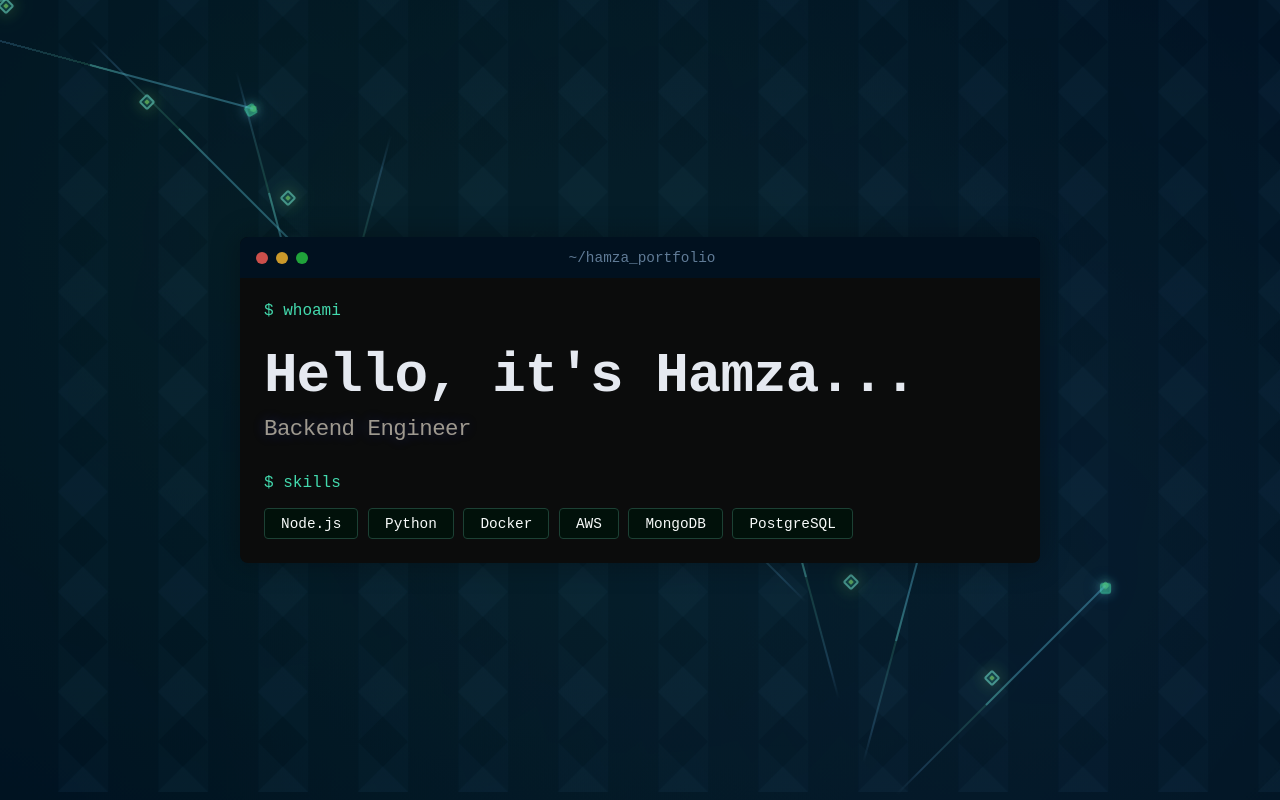
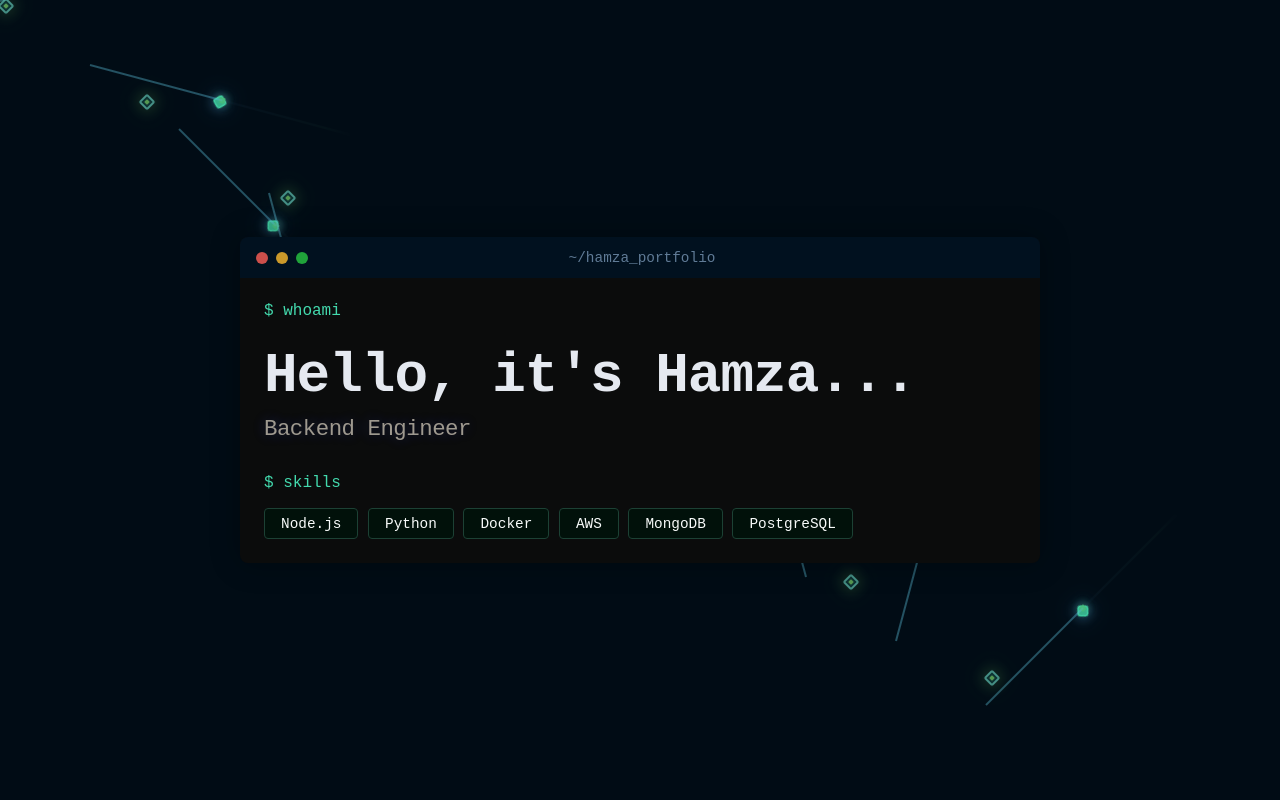
Before and after one commit to Hamza-18/portfolio-frontend, an Angular app: page / in a window 1280 px wide. Built offline with nearby package versions, Linux system fonts and the light colour scheme.

Commit message:
#1 fix background theme

```diff
--- a/src/app/home/home.component.scss
+++ b/src/app/home/home.component.scss
@@ -8,63 +8,10 @@
   display: flex;
   justify-content: center;
   align-items: center;
-  background: #011221;
+  background: #010C15;
   position: relative;
   overflow: hidden;
   padding: 2rem;
-
-  &::before {
-    content: '';
-    position: absolute;
-    top: 0;
-    left: 0;
-    width: 100%;
-    height: 100%;
-    background:
-      linear-gradient(45deg, rgba(99, 179, 237, 0.03) 25%, transparent 25%) -50px 0,
-      linear-gradient(135deg, rgba(99, 179, 237, 0.03) 25%, transparent 25%) -50px 0,
-      linear-gradient(45deg, transparent 75%, rgba(99, 179, 237, 0.03) 75%),
-      linear-gradient(135deg, transparent 75%, rgba(99, 179, 237, 0.03) 75%);
-    background-size: 100px 100px;
-    animation: moveGrid 30s linear infinite;
-  }
-
-  &::after {
-    content: '';
-    position: absolute;
-    top: 0;
-    left: 0;
-    width: 100%;
-    height: 100%;
-    background:
-      radial-gradient(circle at 20% 30%, rgba(72, 187, 120, 0.08), transparent 70%),
-      radial-gradient(circle at 80% 70%, rgba(99, 179, 237, 0.08), transparent 70%),
-      radial-gradient(circle at 50% 50%, rgba(72, 187, 120, 0.05), transparent 90%);
-    animation: pulse 8s ease-in-out infinite;
-  }
-}
-
-@keyframes moveGrid {
-  0% {
-    transform: translateX(0) translateY(0);
-  }
-  50% {
-    transform: translateX(25px) translateY(-25px);
-  }
-  100% {
-    transform: translateX(0) translateY(0);
-  }
-}
-
-@keyframes pulse {
-  0%, 100% {
-    opacity: 0.9;
-    transform: scale(1);
-  }
-  50% {
-    opacity: 0.7;
-    transform: scale(1.05);
-  }
 }
 
 @keyframes pulse-line {
@@ -159,9 +106,15 @@
             height: 2px;
             background: rgba(56, 139, 253, 0.2);
             right: random(30) * 1%;
-        transform: rotate(#{random(180) - 90}deg);
+            // Only allow diagonals at 45deg or -45deg
+            @if $j == 1 {
+            transform: rotate(45deg);
+            } @else {
+            transform: rotate(-45deg);
             }
         }
+    }
+
   }
 }
 
@@ -209,10 +162,10 @@
   100% { transform: rotate(360deg); }
 }
 
-@keyframes glow {
-  0% { opacity: 0.5; filter: brightness(1); }
-  100% { opacity: 1; filter: brightness(1.3); }
-}
+// @keyframes glow {
+//   0% { opacity: 0.5; filter: brightness(1); }
+//   100% { opacity: 1; filter: brightness(1.3); }
+// }
 
 .content {
   z-index: 10;
```
Lines whose indentation alone changed are shown as unchanged.
